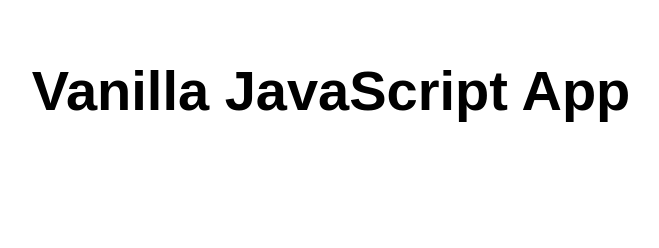
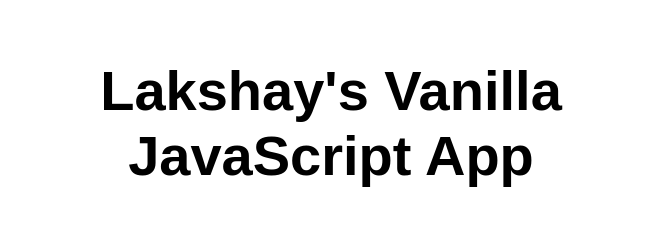
Before and after one commit to Lakshay7555/my-first-static-web-app, a website: page src/index.html in a window 1280 px wide. Shown: the whole page, without its empty margins (309-968 px from the left). Drawn offline with Linux system fonts and the light colour scheme.

Commit message:
Update index.html

```diff
--- a/src/index.html
+++ b/src/index.html
@@ -10,7 +10,7 @@
 
 <body>
   <main>
-    <h1>Vanilla JavaScript App</h1>
+    <h1>Lakshay's Vanilla JavaScript App</h1>
   </main>
 </body>
 
```
